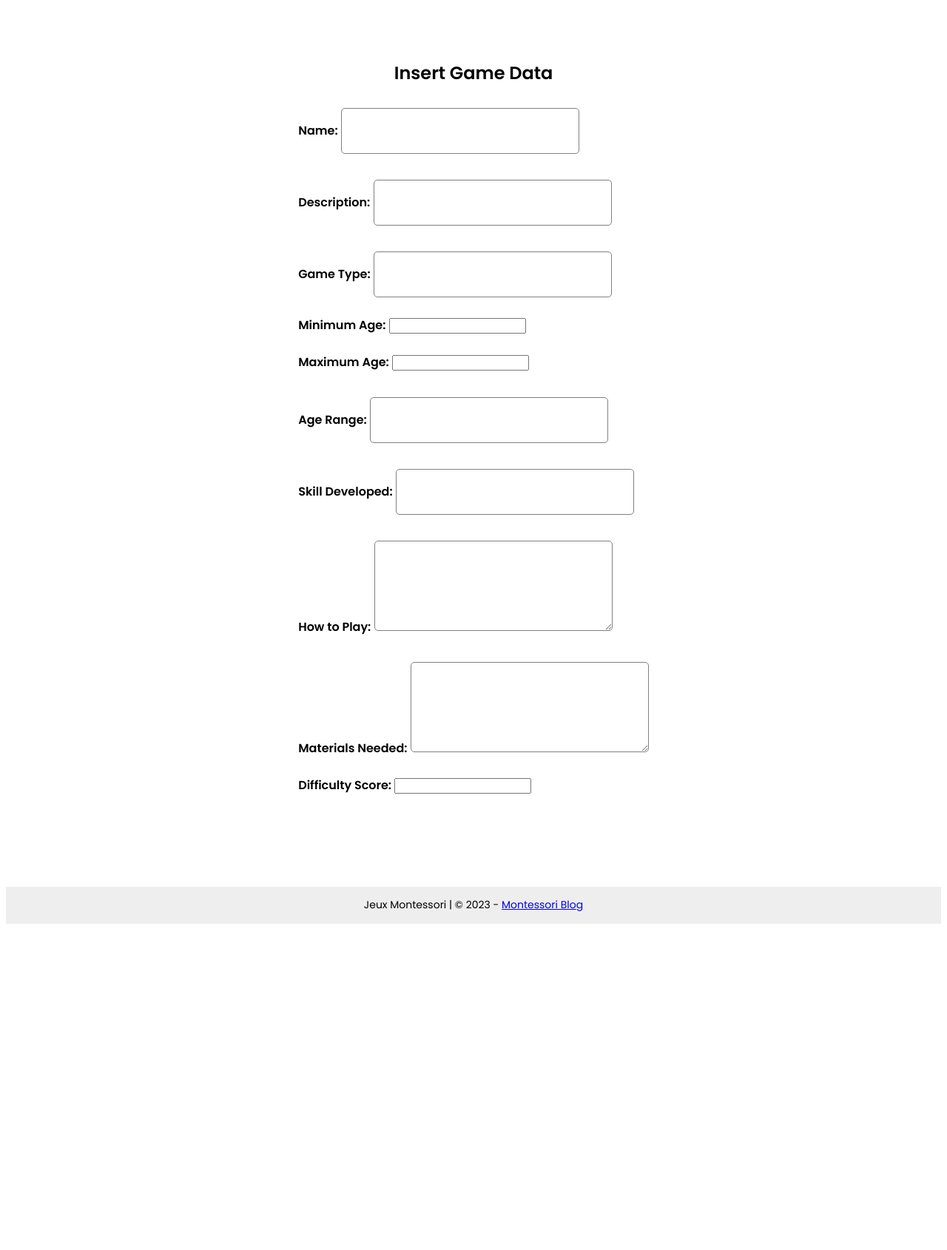
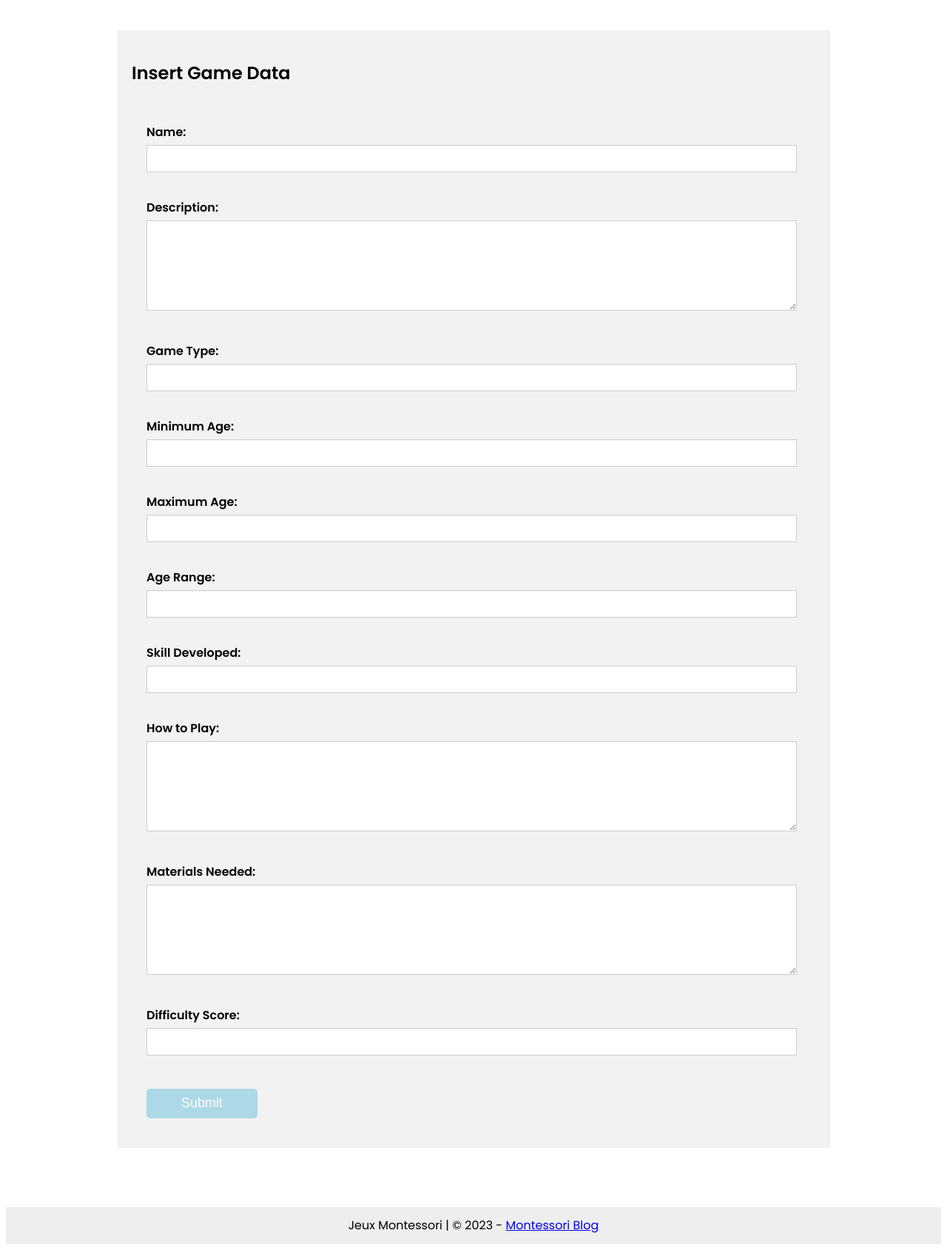
Before and after one commit to wiggy38/montessoriGames, a PHP site: page /admininert.php in a window 1280 px wide. Shown: the part 79-1769 px from the top of the page at 74% size. Before the commit the page ends 1328 px from the top, so only its background shows below. Run offline with PHP 8.4, Linux system fonts and the light colour scheme; tables that the repository leaves empty or names only in its code hold one stand-in row (values such as "Sample post"); data that the repository does not hold is empty; some libraries are stand-ins or nearby versions.

Commit message:
insert page

```diff
--- a/Config.php
+++ b/Config.php
@@ -1,8 +1,8 @@
 <?php
 class Config {
-    const DB_HOST = 'eu-cdbr-west-03.cleardb.net';
-    const DB_NAME = 'heroku_90715b2116886d5';
-    const DB_USERNAME = 'b33c2f4a3d258e';
-    const DB_PASSWORD = '585da020';
+    const DB_HOST = 'localhost';
+    const DB_NAME = 'm_games_db';
+    const DB_USERNAME = 'root';
+    const DB_PASSWORD = '';
 }
 ?>
--- a/DbOperation.php
+++ b/DbOperation.php
@@ -232,8 +232,10 @@ class DbOperation
         $game = array();
         $game['id'] = $id;
         $game['name'] = $name;
-        $game['description'] = $description;
+        $game['description'] = html_entity_decode($description);
         $game['game_type'] = $game_type;
+        $game['min_age'] = $min_age;
+        $game['max_age'] = $max_age;
         $game['age_range'] = $age_range;
         $game['skill_developped'] = $skill_developped;
         $game['how_to_play'] = $how_to_play;
@@ -304,5 +306,29 @@ class DbOperation
         }
     }
 
+    function updateData($game) {
+        // Prepare the update statement
+        if($game['id']!=null) {
+            $query = "INSERT INTO games (name, description, game_type, min_age, max_age, age_range, skill_developped, how_to_play, materials_needed, difficulty_score)
+                        VALUES (?, ?, ?, ?, ?, ?, ?, ?, ?, ?)";
+        }
+        else{
+            $query = "UPDATE games SET name = ?, description = ?, game_type = ?, min_age = ?, max_age = ?, age_range = ?, skill_developped = ?, how_to_play = ?, materials_needed = ?, difficulty_score = ? WHERE id = ?";
+        }
+
+
+        // Bind parameters
+        $stmt = $this->conn->prepare($query);
+
+        $stmt->bind_param("sssiiisssii", $game['name'], $game['description'], $game['game_type'], $game['min_age'], $game['max_age'], $game['age_range'], $game['skill_developped'], $game['how_to_play'], $game['materials_needed'], $game['difficulty_score'], $game['id']);
+
+        // Execute the statement
+        if ($stmt->execute()) {
+            return true;
+        } else {
+            die("Statement execution failed: " . $stmt->error);
+        }
+
+    }
 
 }
--- a/admininert.php
+++ b/admininert.php
@@ -11,41 +11,65 @@
     <title>Jeux Montessori 0-1 pour les enfants - Des idées de jeux éducatifs pour les tout-petits</title>
     <meta name="description" content="Découvrez les meilleurs jeux Montessori pour les enfants âgés de 0 à 1 an. Des idées de jeux éducatifs pour stimuler leur développement." />
 
-    <style>
-      .form-container {
-        display: flex;
-        flex-direction: column;
-        align-items: center;
-        padding: 20px;
+    <script src="https://code.jquery.com/jquery-3.6.0.min.js"></script>
+  <script src="https://cdn.tiny.cloud/1/no-api-key/tinymce/5/tinymce.min.js" referrerpolicy="origin"></script>
+  <script>
+    tinymce.init({
+      selector: 'textarea',
+      height: 200,
+      plugins: 'advlist autolink lists link image charmap print preview anchor',
+      toolbar: 'undo redo | bold italic | alignleft aligncenter alignright | bullist numlist outdent indent | link image',
+    });
+  </script>
+
+<script>
+    $(document).ready(function() {
+      var gameId = getQueryVariable("id");
+
+      $.ajax({
+        type: "get",
+        url: "getGameDetail.php",
+        data: {
+          id: gameId
+        },
+        success: function(game) {
+            $.each(game, function(key, value) {
+                $('#' + key).val(value);
+            });
+        },
+        error: function(xhr, ajaxOptions, thrownError) {
+          alert(xhr.status);
+          alert(thrownError);
         }
-      label {
-        font-weight: bold;
-        margin-top: 20px;
+
+
+      });
+
+      function score(value) {
+
+        var difficultyScore = value; // replace with actual score
+        var maxDifficulty = 10; // replace with maximum possible score
+        //document.getElementById("difficulty_score").innerHTML = difficultyScore;
+        document.getElementById("bar").style.width = (difficultyScore / maxDifficulty * 100) + "%";
       }
-      input[type="text"], textarea {
-        width: 300px;
-        height: 40px;
-        font-size: 16px;
-        padding: 10px;
-        margin-top: 10px;
-        border: 1px solid gray;
-        border-radius: 5px;
+
+      function getQueryVariable(variable) {
+        var query = window.location.search.substring(1);
+        var vars = query.split("&");
+        for (var i = 0; i < vars.length; i++) {
+          var pair = vars[i].split("=");
+          console.log(pair[1]);
+          if (pair[0] == variable) {
+            return pair[1];
           }
-      textarea {
-        height: 100px;
         }
-      input[type="submit"] {
-        width: 150px;
-        height: 40px;
-        font-size: 18px;
-        margin-top: 20px;
-        border: none;
-        border-radius: 5px;
-        background-color: lightblue;
-        color: white;
-        cursor: pointer;
+        return false;
       }
-    </style>
+    });
+  </script>
+
+
+
 
 </head>
 
@@ -72,12 +96,13 @@
     <main>
     <div class="form-container">
       <h2>Insert Game Data</h2>
-      <form action="insert.php" method="post">
+      <form id="gameForm" class="form-container" action="insert.php" method="post">
+      <input type="hidden" id="id" name="id">
       <label for="name">Name:</label>
       <input type="text" id="name" name="name" required><br><br>
 
       <label for="description">Description:</label>
-        <input type="text" id="description" name="description" required><br><br>
+      <textarea id="description" name="description" required></textarea><br><br>
 
       <label for="game_type">Game Type:</label>
       <input type="text" id="game_type" name="game_type" required><br><br>
@@ -102,8 +127,17 @@
 
       <label for="difficulty_score">Difficulty Score:</label>
       <input type="number" id="difficulty_score" name="difficulty_score" required><br><br>
+
+      <input name="form_action" type="submit" value="Submit">
     </form>
     </div>
+
+
+    <!-- SUBMIT FORM -->
+    <div id="loader" style="display:none;">
+  <img src="loader.gif" alt="Loading..." />
+</div>
+
 
 
     </main>
@@ -113,53 +147,39 @@
         <p>Jeux Montessori | &copy; 2023 - <a href="https://storyteed.com/fr/category/methode-montessori/">Montessori Blog</a></p>
     </footer>
     <script src="https://code.jquery.com/jquery-3.6.0.min.js"></script>
-    <script src="script.js"></script>
     <script>
-        $(document).ready(function() {
-            $("#search-button").click(function(e) {
-                e.preventDefault();
+  document.getElementById("gameForm").addEventListener("submit", function(event) {
+    event.preventDefault();
+    showLoader();
+    submitForm();
+  });
 
-                var searchTerm = $("#search-input").val();
+  function submitForm() {
+    // collect form data and send it to the server
+    // or process the data locally
 
-                $.ajax({
-                    type: "post",
-                    url: "search.php",
-                    data: {
-                        searchTerm: searchTerm
-                    },
-                    success: function(response) {
-                        //var games = JSON.parse(response);
+    // for example:
+    const formData = new FormData(document.getElementById("gameForm"));
+    const xhr = new XMLHttpRequest();
+    xhr.open("POST", "insert.php", true);
+    xhr.onreadystatechange = function() {
+      if (xhr.readyState === XMLHttpRequest.DONE && xhr.status === 200) {
+        hideLoader();
+        alert('done!');
+      }
+    };
+    xhr.send(formData);
+  }
 
-                        // Clear the table
-                        $(".montessori-game-list tbody").empty();
+  function showLoader() {
+    document.getElementById("loader").style.display = "block";
+  }
 
-                        // Loop through the games data and populate the table
-                        response.forEach(function(game) {
-                            $(".montessori-game-list tbody").append(
-                                "<tr>" +
-                                "<td><a href=\"gameDetail.php?id=<?php echo $game['id']; ?>\">" +
-                                game.name +
-                                "</a></td>" +
-                                "<td>" +
-                                game.game_type +
-                                "</td>" +
-                                "<td>" +
-                                game.skill_developped +
-                                "</td>" +
-                                "<td>" +
-                                game.difficulty_score +
-                                "</td>" +
-                                "</tr>"
-                            );
-                        });
-                    },
-                    error: function(jqXHR, textStatus, errorThrown) {
-                        console.log(textStatus, errorThrown);
+  function hideLoader() {
+    document.getElementById("loader").style.display = "none";
   }
-                });
-            });
-        });
 </script>
+
 </body>
 
 </html>
--- a/style.css
+++ b/style.css
@@ -114,7 +114,7 @@ footer {
 p {
     margin: 0;
     color: #000;
-    font-size: 14px;
+    font-size: 15x;
 }
 
 .dropdown-menu {
@@ -235,23 +235,25 @@ ul {
   }
 
   .form-container {
-    display: flex;
+    display: block;
     flex-direction: column;
     align-items: center;
     padding: 20px;
+    margin: 0 auto;
+    background-color: #f2f2f2;
   }
   .form-container label {
     font-weight: bold;
-    margin-top: 20px;
+    margin-top: 10px;
+    display: block;
   }
-  .form-container input[type="text"], textarea {
-    width: 300px;
-    height: 40px;
-    font-size: 16px;
+
+  .form-container input[type="text"], input[type="number"], textarea {
+    width: 97%;
+    font-size: 13px;
     padding: 10px;
-    margin-top: 10px;
-    border: 1px solid gray;
-    border-radius: 5px;
+    margin-top: 5px;
+    border: 1px solid #ccc;
   }
   .form-container textarea {
     height: 100px;
```
Also changed, not shown: gameDetail.php (+3 -7 lines), insert.php (added, +15 -0 lines), loader.gif (added). Lines whose indentation alone changed are shown as unchanged.
